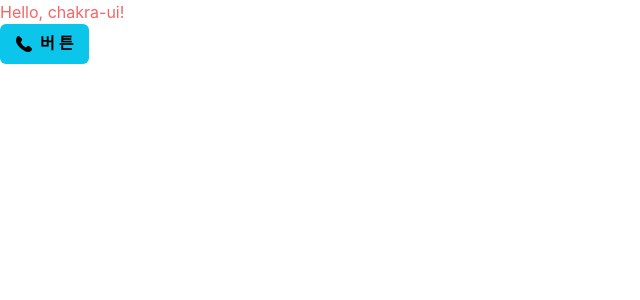
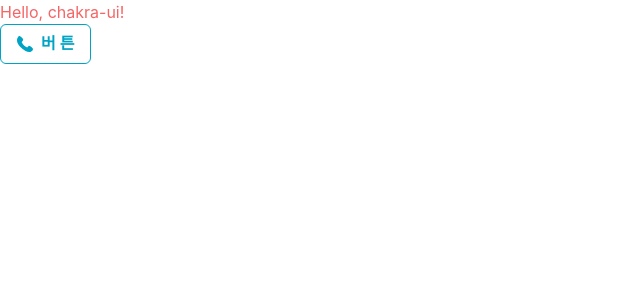
Before and after one commit to seon-2/bcs-part2-react, a React (Create React App) app in the folder chakra-ui/: page / in a window 1280 px wide. Shown: the top 300 px of the page, without its empty margins (0-640 px from the left). Built offline with nearby package versions, Linux system fonts and the light colour scheme.

Commit message:
💄 [design] chakra-ui 버튼variant 적용

```diff
--- a/chakra-ui/src/App.js
+++ b/chakra-ui/src/App.js
@@ -5,7 +5,8 @@ function App() {
   return (
     <ChakraProvider>
       <Box color="red.400">Hello, chakra-ui!</Box>
-      <Button colorScheme="cyan" leftIcon={<PhoneIcon />}>
+      {/* variant : 변형 스타일*/}
+      <Button colorScheme="cyan" leftIcon={<PhoneIcon />} variant="outline">
         버 튼
       </Button>
     </ChakraProvider>
```
